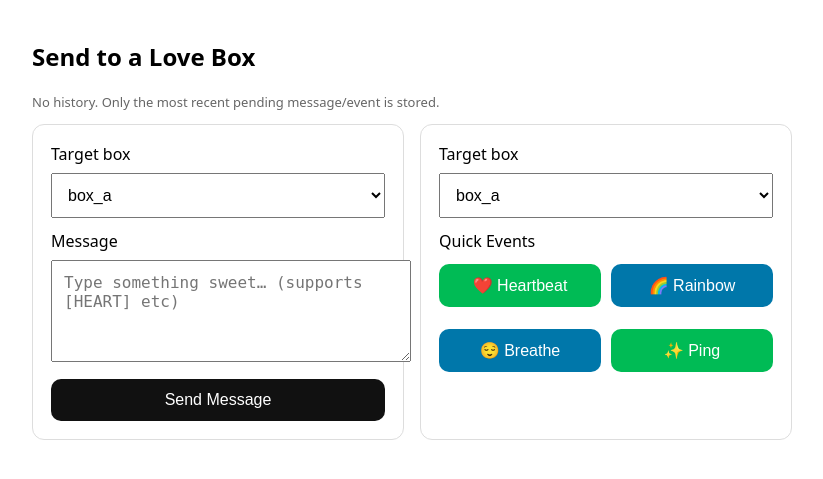
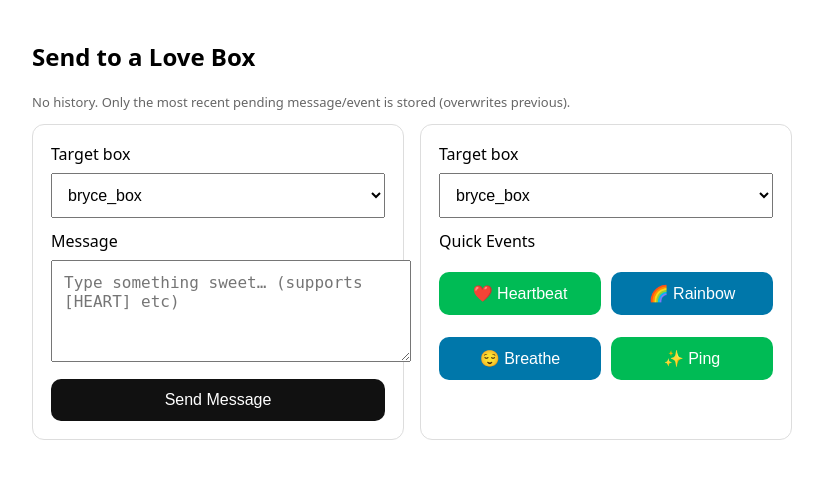
Before and after one commit to bryce496913/lovebox, a Flask app: page /send in a window 1280 px wide. Shown: the top 479 px of the page, without its empty margins (228-1051 px from the left). Run offline with Flask 3, Linux system fonts and the light colour scheme; the visitor is signed in with stand-in values (Sample User, id 1).

Commit message:
Add files via upload
Update server files

```diff
--- a/server.py
+++ b/server.py
@@ -4,21 +4,31 @@ import time
 import secrets
 from flask import Flask, request, jsonify, render_template, redirect, url_for, session
 
-APP_SECRET = os.environ.get("APP_SECRET", "change-me")
-WEB_PASSWORD = os.environ.get("WEB_PASSWORD", "change-me")
 
-# Two-box config (simplest + safest to start)
-BOX1_ID = os.environ.get("BOX1_ID", "box_a")
-BOX1_TOKEN = os.environ.get("BOX1_TOKEN", "token_a")
-BOX2_ID = os.environ.get("BOX2_ID", "box_b")
-BOX2_TOKEN = os.environ.get("BOX2_TOKEN", "token_b")
+# =========================
+# CONFIG (from Environment)
+# =========================
+APP_SECRET   = os.environ.get("APP_SECRET",   "dev-secret-change-me")
+WEB_PASSWORD = os.environ.get("WEB_PASSWORD", "dev-password-change-me")
+
+BOX1_ID    = os.environ.get("BOX1_ID",    "bryce_box")
+BOX1_TOKEN = os.environ.get("BOX1_TOKEN", "dev_token_box1")
+BOX2_ID    = os.environ.get("BOX2_ID",    "amanda_box")
+BOX2_TOKEN = os.environ.get("BOX2_TOKEN", "dev_token_box2")
 
 DB_PATH = os.environ.get("DB_PATH", "lovebox.db")
 
+
+# =========================
+# APP
+# =========================
 app = Flask(__name__)
 app.secret_key = APP_SECRET
 
 
+# =========================
+# DB Helpers
+# =========================
 def db():
     conn = sqlite3.connect(DB_PATH)
     conn.row_factory = sqlite3.Row
@@ -31,7 +41,7 @@ def init_db():
         conn.executescript(f.read())
     conn.commit()
 
-    # Upsert devices
+    # Upsert paired devices
     conn.execute(
         "INSERT OR REPLACE INTO devices (box_id, token, paired_to) VALUES (?, ?, ?)",
         (BOX1_ID, BOX1_TOKEN, BOX2_ID),
@@ -48,21 +58,39 @@ def init_db():
     conn.close()
 
 
+# Initialize DB at import time (so gunicorn also initializes it)
+try:
+    init_db()
+except Exception as e:
+    # Render logs will show this if schema file missing, etc.
+    print("DB init failed:", e)
+
+
+# =========================
+# Auth / Routing Rules
+# =========================
 def auth_box(box_id: str, token: str):
+    """Validate a device by box_id + token, return dict {box_id, paired_to} or None."""
     conn = db()
     row = conn.execute(
         "SELECT box_id, token, paired_to FROM devices WHERE box_id = ?",
         (box_id,),
     ).fetchone()
     conn.close()
+
     if not row:
         return None
     if row["token"] != token:
         return None
+
     return {"box_id": row["box_id"], "paired_to": row["paired_to"]}
 
 
 def put_inbox(target_box_id: str, msg_type: str, msg_text: str = None, msg_event: str = None):
+    """
+    Store exactly ONE pending item per box (overwrites any previous pending item).
+    msg_type: "text" or "event"
+    """
     conn = db()
     msg_id = secrets.token_hex(8)
     now = int(time.time())
@@ -75,6 +103,9 @@ def put_inbox(target_box_id: str, msg_type: str, msg_text: str = None, msg_event
     return msg_id
 
 
+# =========================
+# Web UI
+# =========================
 @app.get("/")
 def root():
     if session.get("logged_in"):
@@ -110,7 +141,7 @@ def send_post():
 
     target = request.form.get("target", "")
     text = (request.form.get("text", "") or "").strip()
-    event = request.form.get("event", "").strip()
+    event = (request.form.get("event", "") or "").strip()
 
     if target not in (BOX1_ID, BOX2_ID):
         return render_template("send.html", box1=BOX1_ID, box2=BOX2_ID, status="Invalid target")
@@ -126,10 +157,15 @@ def send_post():
     return render_template("send.html", box1=BOX1_ID, box2=BOX2_ID, status=f"Sent message → {target}")
 
 
-# -------------------- API for Love Boxes --------------------
-
+# =========================
+# API for Love Boxes
+# =========================
 @app.post("/api/register")
 def api_register():
+    """
+    Love Box registers itself (auth check) and gets paired_to back.
+    POST JSON: { box_id, token }
+    """
     data = request.get_json(force=True, silent=True) or {}
     box_id = data.get("box_id", "")
     token = data.get("token", "")
@@ -141,6 +177,10 @@ def api_register():
 
 @app.get("/api/check")
 def api_check():
+    """
+    Love Box polls for a pending message/event.
+    GET params: box_id, token
+    """
     box_id = request.args.get("box_id", "")
     token = request.args.get("token", "")
     info = auth_box(box_id, token)
@@ -158,7 +198,7 @@ def api_check():
         "ok": True,
         "has": True,
         "msg_id": row["msg_id"],
-        "type": row["msg_type"],         # "text" | "event"
+        "type": row["msg_type"],      # "text" | "event"
         "text": row["msg_text"],
         "event": row["msg_event"],
         "created_at": row["created_at"],
@@ -167,6 +207,10 @@ def api_check():
 
 @app.post("/api/ack")
 def api_ack():
+    """
+    Love Box acknowledges it processed msg_id.
+    POST JSON: { box_id, token, msg_id }
+    """
     data = request.get_json(force=True, silent=True) or {}
     box_id = data.get("box_id", "")
     token = data.get("token", "")
@@ -185,11 +229,16 @@ def api_ack():
         )
         conn.commit()
     conn.close()
+
     return jsonify({"ok": True})
 
 
 @app.post("/api/send_event")
 def api_send_event():
+    """
+    Love Box sends a button-trigger event to its paired box.
+    POST JSON: { box_id, token, event }
+    """
     data = request.get_json(force=True, silent=True) or {}
     box_id = data.get("box_id", "")
     token = data.get("token", "")
@@ -199,14 +248,20 @@ def api_send_event():
     if not info:
         return jsonify({"ok": False, "error": "auth_failed"}), 401
 
-    if event not in ("heartbeat", "rainbow", "breathe", "ping"):
-        return jsonify({"ok": False, "error": "bad_event"}), 400
+    allowed = ("heartbeat", "rainbow", "breathe", "ping")
+    if event not in allowed:
+        return jsonify({"ok": False, "error": "bad_event", "allowed": list(allowed)}), 400
 
     target = info["paired_to"]
     put_inbox(target, "event", msg_event=event)
     return jsonify({"ok": True, "sent_to": target})
 
 
+# For local dev only
 if __name__ == "__main__":
-    init_db()
+    # init_db() already attempted at import; safe to call again locally
+    try:
+        init_db()
+    except Exception as e:
+        print("DB init failed:", e)
     app.run(host="0.0.0.0", port=5000, debug=True)
--- a/template/login.html
+++ b/template/login.html
@@ -9,6 +9,7 @@
     input { width: 100%; padding: 12px; font-size: 16px; margin-top: 8px; }
     button { margin-top: 12px; padding: 12px 14px; font-size: 16px; border-radius: 10px; border: 0; background: #111; color: #fff; width: 100%; }
     .err { color: #b00020; margin-top: 10px; }
+    .small { font-size: 13px; color:#666; margin-top: 10px; }
   </style>
 </head>
 <body>
@@ -20,6 +21,9 @@
       <button type="submit">Login</button>
     </form>
     {% if error %}<div class="err">{{ error }}</div>{% endif %}
+    <div class="small">
+      Tip: bookmark <code>/send</code> after logging in.
+    </div>
   </div>
 </body>
 </html>
--- a/template/send.html
+++ b/template/send.html
@@ -8,17 +8,17 @@
     .row { display:flex; gap:16px; flex-wrap:wrap; }
     .card { border: 1px solid #ddd; border-radius: 12px; padding: 18px; flex: 1; min-width: 300px; }
     textarea, select, input { width: 100%; padding: 12px; font-size: 16px; margin-top: 8px; }
-    button { margin-top: 12px; padding: 12px 14px; font-size: 16px; border-radius: 10px; border: 0; background: #111; color: #fff; width: 100%; }
+    button { margin-top: 12px; padding: 12px 14px; font-size: 16px; border-radius: 10px; border: 0; background: #111; color: #fff; width: 100%; cursor:pointer; }
     .small { font-size: 13px; color:#666; }
     .status { margin-top: 14px; padding: 10px; background:#f6f6f6; border-radius: 10px; }
-    .grid { display:grid; grid-template-columns: 1fr 1fr; gap: 10px; }
+    .grid { display:grid; grid-template-columns: 1fr 1fr; gap: 10px; margin-top: 8px; }
     .evt { background:#0b5; }
     .evt2 { background:#07a; }
   </style>
 </head>
 <body>
   <h2>Send to a Love Box</h2>
-  <p class="small">No history. Only the most recent pending message/event is stored.</p>
+  <p class="small">No history. Only the most recent pending message/event is stored (overwrites previous).</p>
 
   <div class="row">
     <div class="card">
```
